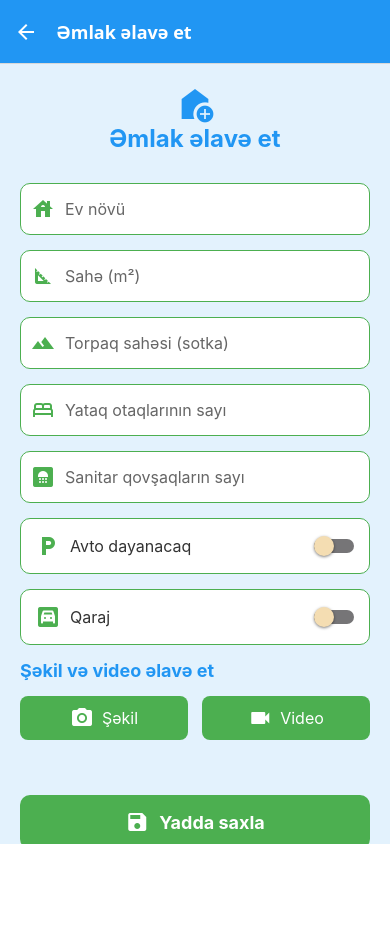
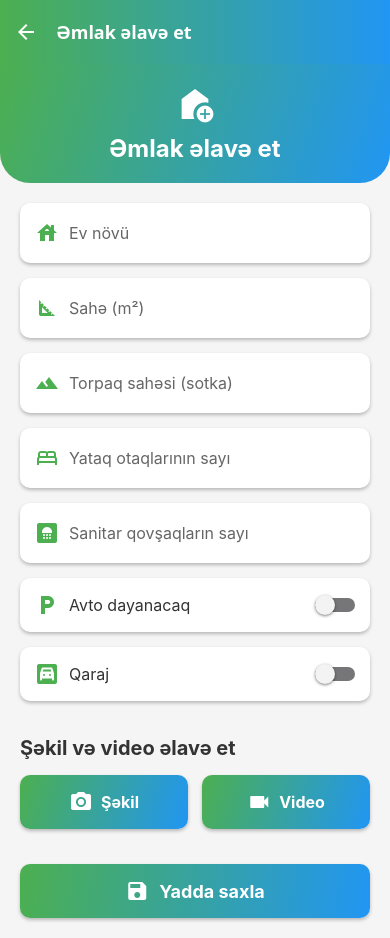
Before and after one commit to jungler132/PropertyBaku, a React Native app: screen /PropertyForm in a window 390 px wide. Before the commit the page ends 844 px from the top, so only its background shows below. Built offline with nearby package versions, Linux system fonts and the light colour scheme.

Commit message:
Улучшен дизайн, добавлен экран с итоговой информацией, исправлены ошибки навигации

```diff
--- a/package.json
+++ b/package.json
@@ -12,13 +12,16 @@
     "@expo/vector-icons": "^14.0.4",
     "@react-navigation/native": "^7.0.19",
     "@react-navigation/native-stack": "^7.3.3",
+    "@react-navigation/stack": "^7.2.3",
     "expo": "~52.0.41",
     "expo-av": "^15.0.2",
     "expo-image-picker": "^16.0.6",
+    "expo-linear-gradient": "^14.0.2",
     "expo-media-library": "^17.0.6",
     "expo-status-bar": "~2.0.1",
     "react": "18.3.1",
     "react-native": "0.76.7",
+    "react-native-gesture-handler": "^2.24.0",
     "react-native-safe-area-context": "^5.3.0",
     "react-native-screens": "^4.10.0"
   },
--- a/src/navigation/AppNavigator.js
+++ b/src/navigation/AppNavigator.js
@@ -1,35 +1,56 @@
+import 'react-native-gesture-handler';
 import React from 'react';
 import { NavigationContainer } from '@react-navigation/native';
-import { createNativeStackNavigator } from '@react-navigation/native-stack';
+import { createStackNavigator } from '@react-navigation/stack';
 import LoginScreen from '../screens/LoginScreen';
 import PropertyFormScreen from '../screens/PropertyFormScreen';
+import PropertySummaryScreen from '../screens/PropertySummaryScreen';
+import { LinearGradient } from 'expo-linear-gradient';
 
-const Stack = createNativeStackNavigator();
+const Stack = createStackNavigator();
 
 const AppNavigator = () => {
   return (
     <NavigationContainer>
       <Stack.Navigator
-        initialRouteName="Login"
         screenOptions={{
           headerStyle: {
-            backgroundColor: '#2196F3',
+            backgroundColor: '#4CAF50',
           },
           headerTintColor: '#fff',
           headerTitleStyle: {
             fontWeight: 'bold',
           },
+          headerBackground: () => (
+            <LinearGradient
+              colors={['#4CAF50', '#2196F3']}
+              style={{ flex: 1 }}
+              start={{ x: 0, y: 0 }}
+              end={{ x: 1, y: 0 }}
+            />
+          ),
         }}
       >
         <Stack.Screen
           name="Login"
           component={LoginScreen}
-          options={{ headerShown: false }}
+          options={{
+            title: 'Giriş',
+          }}
         />
         <Stack.Screen
           name="PropertyForm"
           component={PropertyFormScreen}
-          options={{ title: 'Əmlak əlavə et' }}
+          options={{
+            title: 'Əmlak əlavə et',
+          }}
+        />
+        <Stack.Screen
+          name="PropertySummary"
+          component={PropertySummaryScreen}
+          options={{
+            title: 'Əmlak Məlumatları',
+          }}
         />
       </Stack.Navigator>
     </NavigationContainer>
--- a/src/screens/PropertyFormScreen.js
+++ b/src/screens/PropertyFormScreen.js
@@ -1,11 +1,12 @@
 import React, { useState } from 'react';
-import { View, TextInput, TouchableOpacity, Text, StyleSheet, ScrollView, Switch, Image, Dimensions } from 'react-native';
+import { View, TextInput, TouchableOpacity, Text, StyleSheet, ScrollView, Switch, Image, Dimensions, Alert } from 'react-native';
 import { MaterialIcons } from '@expo/vector-icons';
 import * as ImagePicker from 'expo-image-picker';
 import * as MediaLibrary from 'expo-media-library';
 import { Video } from 'expo-av';
+import { LinearGradient } from 'expo-linear-gradient';
 
-const PropertyFormScreen = () => {
+const PropertyFormScreen = ({ navigation }) => {
   const [property, setProperty] = useState({
     type: '',
     area: '',
@@ -80,18 +81,36 @@ const PropertyFormScreen = () => {
     setMediaFiles(prevFiles => prevFiles.filter((_, i) => i !== index));
   };
 
+  const validateForm = () => {
+    if (!property.type || !property.area || !property.landArea || !property.bedrooms || !property.bathrooms) {
+      Alert.alert('Xəta', 'Zəhmət olmasa bütün məlumatları doldurun');
+      return false;
+    }
+    return true;
+  };
+
   const handleSubmit = () => {
-    console.log('Property data:', property);
-    console.log('Media files:', mediaFiles);
-    // Здесь будет логика отправки данных
+    if (!validateForm()) return;
+
+    navigation.navigate('PropertySummary', {
+      property,
+      mediaFiles,
+    });
   };
 
   return (
     <ScrollView style={styles.container}>
+      <LinearGradient
+        colors={['#4CAF50', '#2196F3']}
+        start={{ x: 0, y: 0 }}
+        end={{ x: 1, y: 1 }}
+        style={styles.header}
+      >
+        <MaterialIcons name="add-home" size={40} color="white" />
+        <Text style={styles.title}>Əmlak əlavə et</Text>
+      </LinearGradient>
+
       <View style={styles.formContainer}>
-        <MaterialIcons name="add-home" size={40} color="#2196F3" />
-        <Text style={styles.title}>Əmlak əlavə et</Text>
-
         <View style={styles.inputContainer}>
           <MaterialIcons name="house" size={24} color="#4CAF50" style={styles.icon} />
           <TextInput
@@ -160,7 +179,7 @@ const PropertyFormScreen = () => {
             value={property.hasParking}
             onValueChange={(value) => setProperty({ ...property, hasParking: value })}
             trackColor={{ false: '#767577', true: '#81b0ff' }}
-            thumbColor={property.hasParking ? '#4CAF50' : '#f4ddb2'}
+            thumbColor={property.hasParking ? '#4CAF50' : '#f4f3f4'}
           />
         </View>
 
@@ -173,22 +192,36 @@ const PropertyFormScreen = () => {
             value={property.hasGarage}
             onValueChange={(value) => setProperty({ ...property, hasGarage: value })}
             trackColor={{ false: '#767577', true: '#81b0ff' }}
-            thumbColor={property.hasGarage ? '#4CAF50' : '#f4ddb2'}
+            thumbColor={property.hasGarage ? '#4CAF50' : '#f4f3f4'}
           />
         </View>
 
         <View style={styles.mediaSection}>
-          <Text style={styles.mediaTitle}>Şəkil və video əlavə et</Text>
+          <Text style={styles.mediaSectionTitle}>Şəkil və video əlavə et</Text>
 
           <View style={styles.mediaButtons}>
             <TouchableOpacity style={styles.mediaButton} onPress={pickImage}>
-              <MaterialIcons name="photo-camera" size={24} color="white" />
-              <Text style={styles.mediaButtonText}>Şəkil</Text>
+              <LinearGradient
+                colors={['#4CAF50', '#2196F3']}
+                start={{ x: 0, y: 0 }}
+                end={{ x: 1, y: 1 }}
+                style={styles.mediaButtonGradient}
+              >
+                <MaterialIcons name="photo-camera" size={24} color="white" />
+                <Text style={styles.mediaButtonText}>Şəkil</Text>
+              </LinearGradient>
             </TouchableOpacity>
 
             <TouchableOpacity style={styles.mediaButton} onPress={pickVideo}>
-              <MaterialIcons name="videocam" size={24} color="white" />
-              <Text style={styles.mediaButtonText}>Video</Text>
+              <LinearGradient
+                colors={['#4CAF50', '#2196F3']}
+                start={{ x: 0, y: 0 }}
+                end={{ x: 1, y: 1 }}
+                style={styles.mediaButtonGradient}
+              >
+                <MaterialIcons name="videocam" size={24} color="white" />
+                <Text style={styles.mediaButtonText}>Video</Text>
+              </LinearGradient>
             </TouchableOpacity>
           </View>
 
@@ -218,9 +251,16 @@ const PropertyFormScreen = () => {
           </View>
         </View>
 
-        <TouchableOpacity style={styles.button} onPress={handleSubmit}>
-          <MaterialIcons name="save" size={24} color="white" style={styles.buttonIcon} />
-          <Text style={styles.buttonText}>Yadda saxla</Text>
+        <TouchableOpacity style={styles.submitButton} onPress={handleSubmit}>
+          <LinearGradient
+            colors={['#4CAF50', '#2196F3']}
+            start={{ x: 0, y: 0 }}
+            end={{ x: 1, y: 1 }}
+            style={styles.submitButtonGradient}
+          >
+            <MaterialIcons name="save" size={24} color="white" style={styles.submitButtonIcon} />
+            <Text style={styles.submitButtonText}>Yadda saxla</Text>
+          </LinearGradient>
         </TouchableOpacity>
       </View>
     </ScrollView>
@@ -233,18 +273,22 @@ const mediaItemSize = (width - 60) / 2;
 const styles = StyleSheet.create({
   container: {
     flex: 1,
-    backgroundColor: '#E3F2FD',
+    backgroundColor: '#F5F5F5',
   },
-  formContainer: {
+  header: {
     padding: 20,
     alignItems: 'center',
+    borderBottomLeftRadius: 30,
+    borderBottomRightRadius: 30,
   },
   title: {
     fontSize: 24,
     fontWeight: 'bold',
-    color: '#2196F3',
-    marginBottom: 30,
-    textAlign: 'center',
+    color: 'white',
+    marginTop: 10,
+  },
+  formContainer: {
+    padding: 20,
   },
   inputContainer: {
     flexDirection: 'row',
@@ -252,17 +296,22 @@ const styles = StyleSheet.create({
     backgroundColor: 'white',
     borderRadius: 10,
     marginBottom: 15,
-    paddingHorizontal: 10,
-    borderWidth: 1,
-    borderColor: '#4CAF50',
-    width: '100%',
+    paddingHorizontal: 15,
+    height: 60,
+    shadowColor: '#000',
+    shadowOffset: {
+      width: 0,
+      height: 2,
+    },
+    shadowOpacity: 0.25,
+    shadowRadius: 3.84,
+    elevation: 5,
   },
   icon: {
     marginRight: 10,
   },
   input: {
     flex: 1,
-    height: 50,
     fontSize: 16,
     color: '#333',
   },
@@ -274,9 +323,14 @@ const styles = StyleSheet.create({
     padding: 15,
     borderRadius: 10,
     marginBottom: 15,
-    borderWidth: 1,
-    borderColor: '#4CAF50',
-    width: '100%',
+    shadowColor: '#000',
+    shadowOffset: {
+      width: 0,
+      height: 2,
+    },
+    shadowOpacity: 0.25,
+    shadowRadius: 3.84,
+    elevation: 5,
   },
   switchLabelContainer: {
     flexDirection: 'row',
@@ -290,13 +344,12 @@ const styles = StyleSheet.create({
     color: '#333',
   },
   mediaSection: {
-    width: '100%',
-    marginBottom: 20,
+    marginTop: 20,
   },
-  mediaTitle: {
-    fontSize: 18,
+  mediaSectionTitle: {
+    fontSize: 20,
     fontWeight: 'bold',
-    color: '#2196F3',
+    color: '#333',
     marginBottom: 15,
   },
   mediaButtons: {
@@ -305,18 +358,29 @@ const styles = StyleSheet.create({
     marginBottom: 15,
   },
   mediaButton: {
+    width: '48%',
+    borderRadius: 10,
+    overflow: 'hidden',
+    shadowColor: '#000',
+    shadowOffset: {
+      width: 0,
+      height: 2,
+    },
+    shadowOpacity: 0.25,
+    shadowRadius: 3.84,
+    elevation: 5,
+  },
+  mediaButtonGradient: {
     flexDirection: 'row',
     alignItems: 'center',
-    backgroundColor: '#4CAF50',
-    padding: 10,
-    borderRadius: 8,
-    width: '48%',
     justifyContent: 'center',
+    padding: 15,
   },
   mediaButtonText: {
     color: 'white',
     marginLeft: 8,
     fontSize: 16,
+    fontWeight: 'bold',
   },
   mediaGrid: {
     flexDirection: 'row',
@@ -327,8 +391,17 @@ const styles = StyleSheet.create({
     width: mediaItemSize,
     height: mediaItemSize,
     marginBottom: 10,
-    borderRadius: 8,
+    borderRadius: 15,
     overflow: 'hidden',
+    backgroundColor: '#E0E0E0',
+    shadowColor: '#000',
+    shadowOffset: {
+      width: 0,
+      height: 2,
+    },
+    shadowOpacity: 0.25,
+    shadowRadius: 3.84,
+    elevation: 5,
   },
   mediaPreview: {
     width: '100%',
@@ -342,20 +415,29 @@ const styles = StyleSheet.create({
     borderRadius: 15,
     padding: 5,
   },
-  button: {
-    backgroundColor: '#4CAF50',
+  submitButton: {
+    marginTop: 20,
+    borderRadius: 10,
+    overflow: 'hidden',
+    shadowColor: '#000',
+    shadowOffset: {
+      width: 0,
+      height: 2,
+    },
+    shadowOpacity: 0.25,
+    shadowRadius: 3.84,
+    elevation: 5,
+  },
+  submitButtonGradient: {
+    flexDirection: 'row',
+    alignItems: 'center',
+    justifyContent: 'center',
     padding: 15,
-    borderRadius: 10,
-    alignItems: 'center',
-    marginTop: 20,
-    flexDirection: 'row',
-    justifyContent: 'center',
-    width: '100%',
   },
-  buttonIcon: {
+  submitButtonIcon: {
     marginRight: 10,
   },
-  buttonText: {
+  submitButtonText: {
     color: 'white',
     fontSize: 18,
     fontWeight: 'bold',
--- /dev/null
+++ b/src/screens/PropertySummaryScreen.js
@@ -0,0 +1,231 @@
+import React from 'react';
+import { View, Text, StyleSheet, ScrollView, Image, Dimensions, TouchableOpacity } from 'react-native';
+import { Video } from 'expo-av';
+import { MaterialIcons } from '@expo/vector-icons';
+import { LinearGradient } from 'expo-linear-gradient';
+
+const PropertySummaryScreen = ({ route, navigation }) => {
+  const { property, mediaFiles } = route.params;
+
+  const renderMediaItem = (item, index) => {
+    if (item.type === 'image') {
+      return (
+        <View key={index} style={styles.mediaItem}>
+          <Image source={{ uri: item.uri }} style={styles.mediaPreview} />
+        </View>
+      );
+    } else {
+      return (
+        <View key={index} style={styles.mediaItem}>
+          <Video
+            source={{ uri: item.uri }}
+            style={styles.mediaPreview}
+            useNativeControls
+            resizeMode="cover"
+            isLooping
+          />
+        </View>
+      );
+    }
+  };
+
+  return (
+    <ScrollView style={styles.container}>
+      <LinearGradient
+        colors={['#4CAF50', '#2196F3']}
+        start={{ x: 0, y: 0 }}
+        end={{ x: 1, y: 1 }}
+        style={styles.header}
+      >
+        <Text style={styles.headerTitle}>Əmlak Məlumatları</Text>
+      </LinearGradient>
+
+      <View style={styles.content}>
+        <View style={styles.infoSection}>
+          <View style={styles.infoRow}>
+            <MaterialIcons name="home" size={24} color="#4CAF50" />
+            <Text style={styles.infoLabel}>Ev növü:</Text>
+            <Text style={styles.infoValue}>{property.type}</Text>
+          </View>
+
+          <View style={styles.infoRow}>
+            <MaterialIcons name="square-foot" size={24} color="#4CAF50" />
+            <Text style={styles.infoLabel}>Sahə:</Text>
+            <Text style={styles.infoValue}>{property.area} m²</Text>
+          </View>
+
+          <View style={styles.infoRow}>
+            <MaterialIcons name="landscape" size={24} color="#4CAF50" />
+            <Text style={styles.infoLabel}>Torpaq sahəsi:</Text>
+            <Text style={styles.infoValue}>{property.landArea} sot</Text>
+          </View>
+
+          <View style={styles.infoRow}>
+            <MaterialIcons name="bed" size={24} color="#4CAF50" />
+            <Text style={styles.infoLabel}>Yataq otaqları:</Text>
+            <Text style={styles.infoValue}>{property.bedrooms}</Text>
+          </View>
+
+          <View style={styles.infoRow}>
+            <MaterialIcons name="bathroom" size={24} color="#4CAF50" />
+            <Text style={styles.infoLabel}>Sanitar qovşaqlar:</Text>
+            <Text style={styles.infoValue}>{property.bathrooms}</Text>
+          </View>
+
+          <View style={styles.infoRow}>
+            <MaterialIcons name="local-parking" size={24} color="#4CAF50" />
+            <Text style={styles.infoLabel}>Avto dayanacaq:</Text>
+            <Text style={styles.infoValue}>{property.hasParking ? 'Var' : 'Yox'}</Text>
+          </View>
+
+          <View style={styles.infoRow}>
+            <MaterialIcons name="garage" size={24} color="#4CAF50" />
+            <Text style={styles.infoLabel}>Qaraj:</Text>
+            <Text style={styles.infoValue}>{property.hasGarage ? 'Var' : 'Yox'}</Text>
+          </View>
+        </View>
+
+        {mediaFiles.length > 0 && (
+          <View style={styles.mediaSection}>
+            <Text style={styles.mediaSectionTitle}>Şəkillər və Videolar</Text>
+            <View style={styles.mediaGrid}>
+              {mediaFiles.map((item, index) => renderMediaItem(item, index))}
+            </View>
+          </View>
+        )}
+
+        <TouchableOpacity
+          style={styles.button}
+          onPress={() => navigation.navigate('PropertyForm')}
+        >
+          <LinearGradient
+            colors={['#4CAF50', '#2196F3']}
+            start={{ x: 0, y: 0 }}
+            end={{ x: 1, y: 1 }}
+            style={styles.buttonGradient}
+          >
+            <Text style={styles.buttonText}>Yeni Əmlak Əlavə Et</Text>
+          </LinearGradient>
+        </TouchableOpacity>
+      </View>
+    </ScrollView>
+  );
+};
+
+const { width } = Dimensions.get('window');
+const mediaItemSize = (width - 60) / 2;
+
+const styles = StyleSheet.create({
+  container: {
+    flex: 1,
+    backgroundColor: '#F5F5F5',
+  },
+  header: {
+    padding: 20,
+    paddingTop: 40,
+    borderBottomLeftRadius: 30,
+    borderBottomRightRadius: 30,
+  },
+  headerTitle: {
+    fontSize: 24,
+    fontWeight: 'bold',
+    color: 'white',
+    textAlign: 'center',
+  },
+  content: {
+    padding: 20,
+  },
+  infoSection: {
+    backgroundColor: 'white',
+    borderRadius: 15,
+    padding: 20,
+    marginBottom: 20,
+    shadowColor: '#000',
+    shadowOffset: {
+      width: 0,
+      height: 2,
+    },
+    shadowOpacity: 0.25,
+    shadowRadius: 3.84,
+    elevation: 5,
+  },
+  infoRow: {
+    flexDirection: 'row',
+    alignItems: 'center',
+    marginBottom: 15,
+    borderBottomWidth: 1,
+    borderBottomColor: '#E0E0E0',
+    paddingBottom: 10,
+  },
+  infoLabel: {
+    fontSize: 16,
+    color: '#333',
+    marginLeft: 10,
+    flex: 1,
+  },
+  infoValue: {
+    fontSize: 16,
+    color: '#4CAF50',
+    fontWeight: 'bold',
+    flex: 1,
+    textAlign: 'right',
+  },
+  mediaSection: {
+    marginBottom: 20,
+  },
+  mediaSectionTitle: {
+    fontSize: 20,
+    fontWeight: 'bold',
+    color: '#333',
+    marginBottom: 15,
+  },
+  mediaGrid: {
+    flexDirection: 'row',
+    flexWrap: 'wrap',
+    justifyContent: 'space-between',
+  },
+  mediaItem: {
+    width: mediaItemSize,
+    height: mediaItemSize,
+    marginBottom: 10,
+    borderRadius: 15,
+    overflow: 'hidden',
+    backgroundColor: '#E0E0E0',
+    shadowColor: '#000',
+    shadowOffset: {
+      width: 0,
+      height: 2,
+    },
+    shadowOpacity: 0.25,
+    shadowRadius: 3.84,
+    elevation: 5,
+  },
+  mediaPreview: {
+    width: '100%',
+    height: '100%',
+  },
+  button: {
+    marginVertical: 20,
+    borderRadius: 10,
+    overflow: 'hidden',
+    shadowColor: '#000',
+    shadowOffset: {
+      width: 0,
+      height: 2,
+    },
+    shadowOpacity: 0.25,
+    shadowRadius: 3.84,
+    elevation: 5,
+  },
+  buttonGradient: {
+    padding: 15,
+    alignItems: 'center',
+  },
+  buttonText: {
+    color: 'white',
+    fontSize: 18,
+    fontWeight: 'bold',
+  },
+});
+
+export default PropertySummaryScreen;
```
Also changed, not shown: app.json (+9 -7 lines), 1 other file (tests, documents, lock files or other folders).
